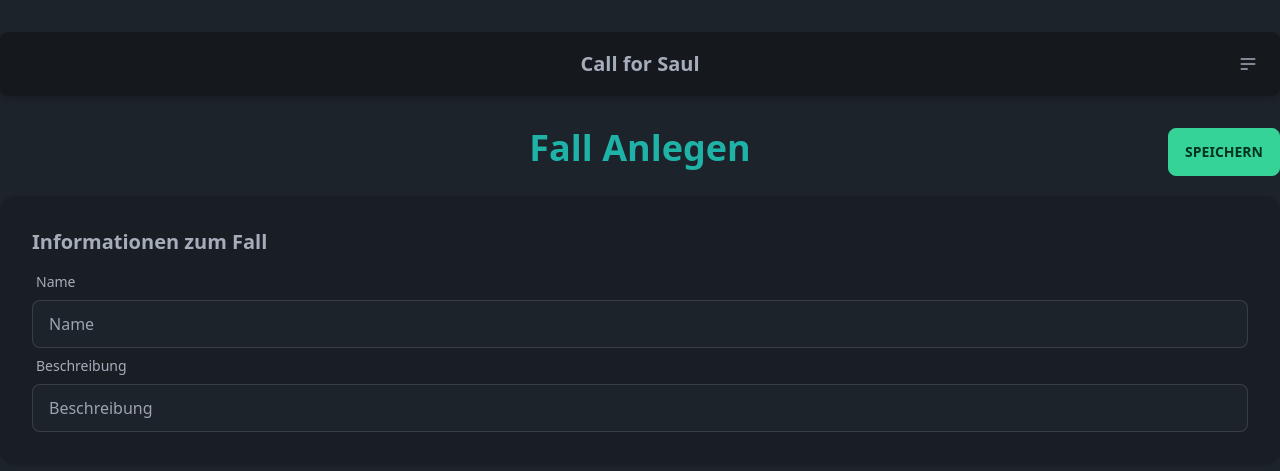
After one commit to bigomato/client-management, a Flask app: page /cases/create/ in a window 1280 px wide. The commit adds this page. Shown: the top 471 px of the page. Run offline with Flask 3, Linux system fonts and the light colour scheme; some libraries are stand-ins or nearby versions.

Commit message:
Added Create Case

```diff
--- a/app/templates/cases.html
+++ b/app/templates/cases.html
@@ -17,7 +17,7 @@
         </div>
     </div>
     <div class="text-end">
-        <a href="" class="btn btn-base-content">Fälle Anlegen</a>
+        <a href="{{url_for('cases.create_case')}}" class="btn btn-base-content">Fall Anlegen</a>
     </div>
 </div>
 {{ feedback("Fall", "Fälle", search, cases) }}
--- /dev/null
+++ b/app/templates/create_case.html
@@ -0,0 +1,35 @@
+{% extends 'base.html' %}
+{% block title %}
+{{ company_name }} - Fall Anlegen
+{% endblock %}
+{% block content %}
+{% from 'macros/form-input.html' import forminput, fullforminput %}
+<form action="" method="POST" class="mb-4">
+    {{ form.csrf_token }}
+    <div class="grid grid-cols-3">
+        <div>
+        </div>
+        <div>
+            <div class="text-4xl font-bold text-accent text-center">
+                Fall Anlegen
+            </div>
+        </div>
+        <div class="text-end">
+            <button class="btn btn-success">Speichern</button>
+        </div>
+    </div>
+
+    <div class="card mt-5 mx-auto shadow bg-base-200">
+        <div class="card-body">
+            <h2 class="card-title">Informationen zum Fall</h2>
+            <div>
+
+                {{ fullforminput(form.name) }}
+
+                {{ fullforminput(form.description) }}
+
+            </div>
+        </div>
+    </div>
+</form>
+{% endblock %}
--- a/app/templates/lawyers.html
+++ b/app/templates/lawyers.html
@@ -17,7 +17,7 @@
         </div>
     </div>
     <div class="text-end">
-        <a href=" {{url_for('persons.create_person',type='lawyer')}}" class="btn btn-base-content">Anwalt Anlegen</a>
+        <a href="{{url_for('persons.create_person',type='lawyer')}}" class="btn btn-base-content">Anwalt Anlegen</a>
     </div>
 </div>
 {{ feedback("Anwalt", "Anwälte", search, lawyers) }}
--- a/app/views/case_forms.py
+++ b/app/views/case_forms.py
@@ -21,6 +21,19 @@ class EditCaseFrom(FlaskForm):
         validators=[DataRequired()],
         choices=[(status.name, status.display()) for status in CaseStatus],
         description="Status",
+    )
+
+
+class CreateCaseForm(FlaskForm):
+    name = StringField(
+        "Name",
+        validators=[DataRequired(), Length(min=1, max=50)],
+        description="Name",
+    )
+    description = StringField(
+        "Beschreibung",
+        validators=[DataRequired(), Length(min=1, max=50)],
+        description="Beschreibung",
     )
 
 
--- a/app/views/cases.py
+++ b/app/views/cases.py
@@ -341,3 +341,18 @@ def remove_attendee_from_trial(case_id, trial_id, involved_id):
     return redirect(
         url_for("cases.edit_case_trial_attendees", case_id=case_id, trial_id=trial_id)
     )
+
+
+@cases.route(
+    "/cases/create/",
+    methods=["GET", "POST"],
+)
+def create_case():
+    form = CreateCaseForm()
+    if form.validate_on_submit():
+        case = Case(name=form.name.data, description=form.description.data)
+        db.session.add(case)
+        db.session.commit()
+        flash("Der Fall wurde erfolgreich angelegt.", "success")
+        return redirect(url_for("cases.edit_case_involved", case_id=case.id))
+    return render_template("create_case.html", form=form)
```
